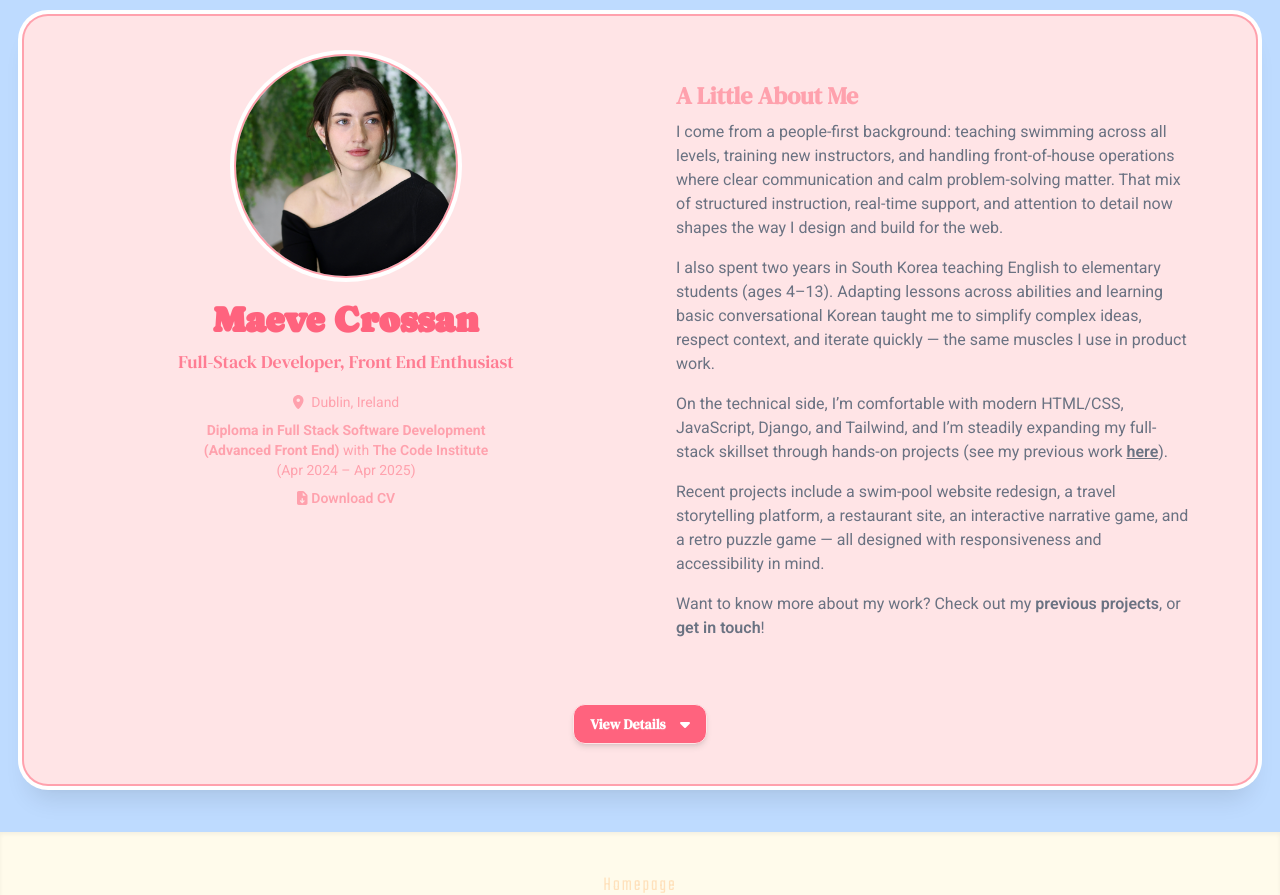
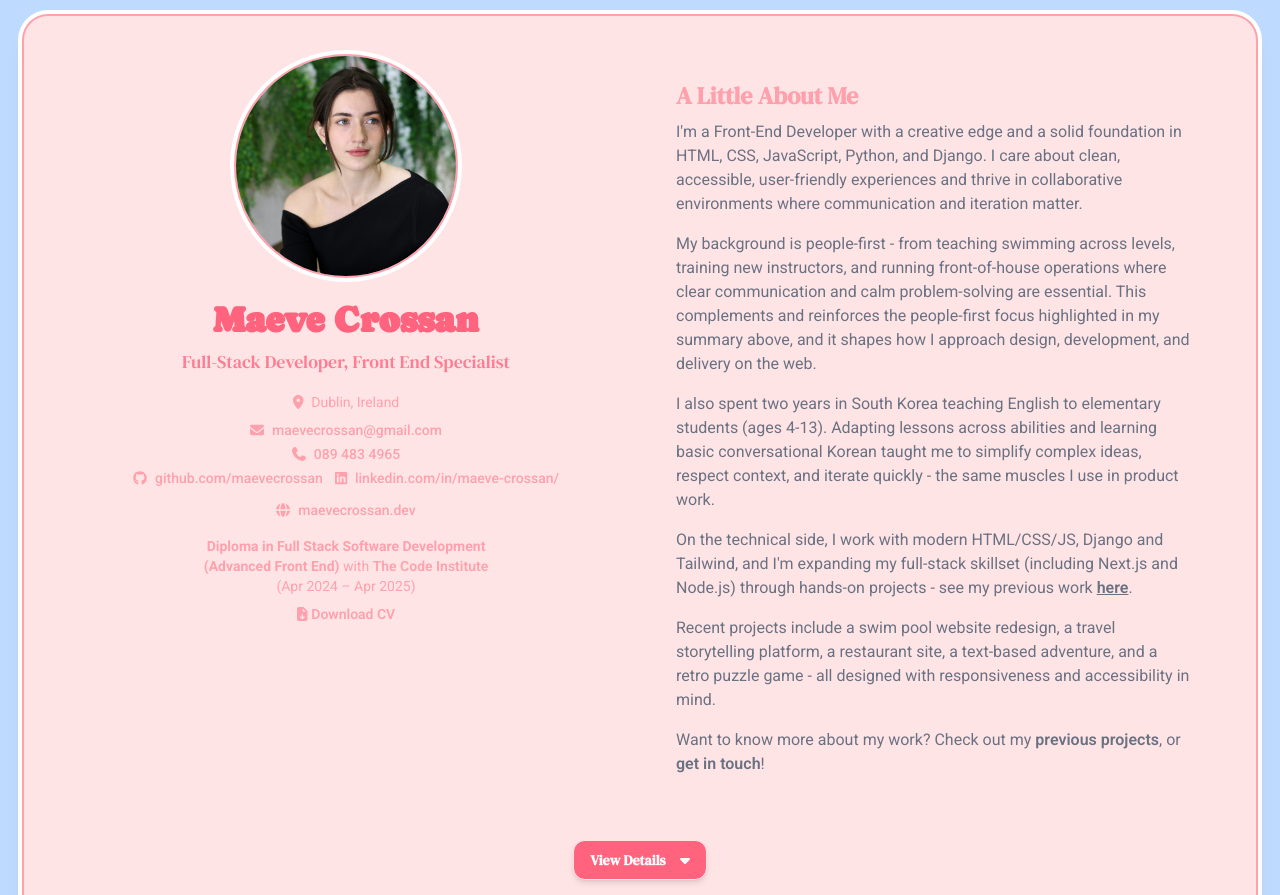
Before and after one commit to maevecrossan/my-portfolio, a Next.js app: page /about in a window 1280 px wide. Shown: the part 540-1435 px from the top of the page. Built offline with nearby package versions, Linux system fonts and the light colour scheme.

Commit message:
Add github icons to project links. Update introduction and remove tech skill pills.

```diff
--- a/src/app/about/page.js
+++ b/src/app/about/page.js
@@ -4,7 +4,15 @@ import Link from "next/link";
 import Image from 'next/image';
 import { useState } from 'react';
 import { FontAwesomeIcon } from '@fortawesome/react-fontawesome';
-import { faCaretDown, faLocationDot, faFileArrowDown } from '@fortawesome/free-solid-svg-icons';
+import {
+  faCaretDown,
+  faLocationDot,
+  faFileArrowDown,
+  faEnvelope,
+  faPhone,
+  faGlobe,
+} from '@fortawesome/free-solid-svg-icons';
+import { faGithub, faLinkedin } from '@fortawesome/free-brands-svg-icons';
 
 export default function AboutMePage() {
     const [open, setOpen] = useState(false);
@@ -40,7 +48,7 @@ export default function AboutMePage() {
                                 Maeve Crossan
                             </h4>
                             <h5 className="text-rose-400/80 mb-4 text-lg font-dmserif text-center">
-                                Full-Stack Developer, Front End Enthusiast
+                                Full-Stack Developer, Front End Specialist
                             </h5>
 
                             <div className="text-sm text-rose-300 text-center space-y-2">
@@ -48,7 +56,46 @@ export default function AboutMePage() {
                                     <FontAwesomeIcon icon={faLocationDot} className="mr-2 text-rose-300" />
                                     Dublin, Ireland
                                 </p>
-                                <p className="max-w-xs">
+                                {/* Contact */}
+                                <div className="flex flex-col items-center gap-1">
+                                    <a href="mailto:maevecrossan@gmail.com" className="inline-flex items-center gap-2 font-medium hover:underline">
+                                        <FontAwesomeIcon icon={faEnvelope} />
+                                        <span>maevecrossan@gmail.com</span>
+                                    </a>
+                                    <a href="tel:0894834965" className="inline-flex items-center gap-2 font-medium hover:underline">
+                                        <FontAwesomeIcon icon={faPhone} />
+                                        <span>089 483 4965</span>
+                                    </a>
+                                    <div className="flex flex-wrap items-center justify-center gap-3">
+                                        <a
+                                            href="https://github.com/maevecrossan"
+                                            target="_blank"
+                                            rel="noopener noreferrer"
+                                            className="inline-flex items-center gap-2 font-medium hover:underline"
+                                        >
+                                            <FontAwesomeIcon icon={faGithub} /> github.com/maevecrossan
+                                        </a>
+                                        <a
+                                            href="https://www.linkedin.com/in/maeve-crossan/"
+                                            target="_blank"
+                                            rel="noopener noreferrer"
+                                            className="inline-flex items-center gap-2 font-medium hover:underline"
+                                        >
+                                            <FontAwesomeIcon icon={faLinkedin} /> linkedin.com/in/maeve-crossan/
+                                        </a>
+                                        <a
+                                            href="https://maevecrossan.dev"
+                                            target="_blank"
+                                            rel="noopener noreferrer"
+                                            className="inline-flex items-center gap-2 font-medium hover:underline"
+                                        >
+                                            <FontAwesomeIcon icon={faGlobe} /> maevecrossan.dev
+                                        </a>
+                                    </div>
+                                </div>
+
+                                {/* Course blurb */}
+                                <p className="max-w-xs mt-2 mx-auto mt-4">
                                     <strong>Diploma in Full Stack Software Development (Advanced Front End)</strong>{' '}
                                     with{' '}
                                     <a
@@ -63,7 +110,7 @@ export default function AboutMePage() {
                                     (Apr 2024 – Apr 2025)
                                 </p>
                                 <p>
-                                    <a href="/path/to/cv.pdf" className="font-semibold hover:underline" target="_blank" rel="noopener noreferrer">
+                                    <a href="/cv.pdf" className="font-semibold hover:underline mt-4" target="_blank" rel="noopener noreferrer">
                                         <FontAwesomeIcon icon={faFileArrowDown} className="mr-1 text-rose-300" />
                                         Download CV
                                     </a>
@@ -71,41 +118,27 @@ export default function AboutMePage() {
                             </div>
                         </div>
 
-                        {/* RIGHT: bio */}
+                        {/* RIGHT: combined summary */}
                         <div className="m-2 md:m-6 text-md">
                             <h6 className="font-semibold font-dmserif text-rose-300 mb-2 text-lg md:text-2xl">A Little About Me</h6>
                             <p className="mb-4 text-gray-500">
-                                I come from a people-first background: teaching swimming across
-                                all levels, training new instructors, and handling front-of-house
-                                operations where clear communication and calm problem-solving
-                                matter. That mix of structured instruction, real-time support,
-                                and attention to detail now shapes the way I design and build
-                                for the web.
+                                I'm a Front-End Developer with a creative edge and a solid foundation in HTML, CSS, JavaScript, Python, and Django. I care about clean, accessible, user-friendly experiences and thrive in collaborative environments where communication and iteration matter.
                             </p>
                             <p className="mb-4 text-gray-500">
-                                I also spent two years in South Korea teaching English to
-                                elementary students (ages 4–13). Adapting lessons across
-                                abilities and learning basic conversational Korean taught me to
-                                simplify complex ideas, respect context, and iterate quickly —
-                                the same muscles I use in product work.
+                                My background is people-first - from teaching swimming across levels, training new instructors, and running front-of-house operations where clear communication and calm problem-solving are essential. This complements and reinforces the people-first focus highlighted in my summary above, and it shapes how I approach design, development, and delivery on the web.
                             </p>
                             <p className="mb-4 text-gray-500">
-                                On the technical side, I’m comfortable with modern HTML/CSS,
-                                JavaScript, Django, and Tailwind, and I’m steadily expanding my
-                                full-stack skillset through hands-on projects (see my previous
-                                work{' '}
-                                <a href="/previous-work" className="font-semibold underline">
-                                    here
-                                </a>
-                                ).
+                                I also spent two years in South Korea teaching English to elementary students (ages 4-13). Adapting lessons across abilities and learning basic conversational Korean taught me to simplify complex ideas, respect context, and iterate quickly - the same muscles I use in product work.
                             </p>
                             <p className="mb-4 text-gray-500">
-                                Recent projects include a swim-pool website redesign, a travel
-                                storytelling platform, a restaurant site, an interactive narrative
-                                game, and a retro puzzle game — all designed with responsiveness
-                                and accessibility in mind.
+                                On the technical side, I work with modern HTML/CSS/JS, Django and Tailwind, and I'm expanding my full-stack skillset (including Next.js and Node.js) through hands-on projects - see my previous work{' '}
+                                <a href="/previous-work" className="font-semibold underline">here</a>.
                             </p>
-                            <p className="mb-4 text-gray-500">Want to know more about my work? Check out my <a href="/previous-work" className="font-semibold hover:underline">previous projects</a>, or <a href="/contact" className="font-semibold hover:underline">get in touch</a>!
+                            <p className="mb-4 text-gray-500">
+                                Recent projects include a swim pool website redesign, a travel storytelling platform, a restaurant site, a text-based adventure, and a retro puzzle game - all designed with responsiveness and accessibility in mind.
+                            </p>
+                            <p className="mb-4 text-gray-500">
+                                Want to know more about my work? Check out my <a href="/previous-work" className="font-semibold hover:underline">previous projects</a>, or <a href="/contact" className="font-semibold hover:underline">get in touch</a>!
                             </p>
                         </div>
 
@@ -140,16 +173,16 @@ export default function AboutMePage() {
                                             back end development. (April 2025 – present).
                                         </li>
                                         <li>
-                                            <strong>Swimming Teacher &amp; Front of House</strong> — lesson planning and delivery,
+                                            <strong>Swimming Teacher &amp; Front of House</strong>  - lesson planning and delivery,
                                             customer support, bookings, waiting-list management, and training new teachers (Mar 2023 – present).
                                         </li>
                                         <li>
-                                            <strong>ESL Teacher (EPIK, South Korea)</strong> — lesson design &amp; delivery; cross-cultural communication
-                                            (Feb 2021 – Feb 2023).
+                                            <strong>ESL Teacher (EPIK, South Korea)</strong> - lesson design &amp; delivery; cross-cultural communication
+                                            (Feb 2021 - Feb 2023).
                                         </li>
                                         <li>
-                                            <strong>Lifeguard &amp; Swimming Teacher</strong> — progressed from in-water teacher to experienced instructor
-                                            (2014 – 2020).
+                                            <strong>Lifeguard &amp; Swimming Teacher</strong> - progressed from in-water teacher to experienced instructor
+                                            (2014 - 2020).
                                         </li>
                                     </ul>
                                 </div>
@@ -159,7 +192,7 @@ export default function AboutMePage() {
                                     <h6 className="font-semibold font-dmserif text-rose-300 mb-2 text-lg md:text-2xl">Education</h6>
                                     <ul className="list-disc list-outside space-y-2 pl-6 text-gray-500">
                                         <li>
-                                            Full Stack Software Development, Advanced Front End, Apr 2024 – Apr 2025, Code Institute (<Link href="https://api.accredible.com/v1/auth/invite?code=5a97c72029af66f61277&credential_id=a930bd8e-6681-4bbf-a5ef-f6b565007e45&url=https%3A%2F%2Fwww.credential.net%2Fa930bd8e-6681-4bbf-a5ef-f6b565007e45&ident=eca3c799-98aa-44a3-9b51-8d9e4c3b8658" target="_blank" rel="noopener noreferrer" className="hover:underline">View Certificate</Link>)
+                                            Full Stack Software Development, Advanced Front End, Apr 2024 - Apr 2025, Code Institute (<Link href="https://api.accredible.com/v1/auth/invite?code=5a97c72029af66f61277&credential_id=a930bd8e-6681-4bbf-a5ef-f6b565007e45&url=https%3A%2F%2Fwww.credential.net%2Fa930bd8e-6681-4bbf-a5ef-f6b565007e45&ident=eca3c799-98aa-44a3-9b51-8d9e4c3b8658" target="_blank" rel="noopener noreferrer" className="hover:underline">View Certificate</Link>)
                                         </li>
                                         <li>
                                             TrinityCert TESOL (Level 5), 2020
@@ -184,22 +217,67 @@ export default function AboutMePage() {
                                 </div>
 
                                 {/* Technical Skills */}
+                                <div className="border-t border-rose-200 pt-4 max-w-4xl">
+                                    <h6 className="font-semibold font-dmserif text-rose-300 mb-2 text-lg md:text-2xl">Technical Skills</h6>
+                                    <div className="space-y-2 text-gray-500">
+                                        <p><strong>Languages &amp; Tools:</strong> HTML5, CSS3, JavaScript (ES5 &amp; ES6+), Python, Node.js, Next.js</p>
+                                        <p><strong>Frameworks &amp; Libraries:</strong> React, React Router, Bootstrap, React-Bootstrap, Django, Django Allauth, Django Crispy Forms, Django Extensions, Flask, Axios (AJAX/data fetching), Tailwind CSS, jQuery</p>
+                                        <p><strong>Styling &amp; Design:</strong> Responsive and Accessible Web Design, Mobile-first Principles</p>
+                                        <p><strong>State &amp; Data Handling:</strong> RESTful APIs, JWT Authentication, OAuth2, Form Validation</p>
+                                        <p><strong>Testing, Linting &amp; Developer Tools:</strong> React Testing Library, Jest, Pylint, Django Extensions, Chrome DevTools</p>
+                                        <p><strong>Version Control &amp; Deployment:</strong> Git, GitHub, Gunicorn, Whitenoise (for Django deployment)</p>
+                                        <p><strong>Databases:</strong> PostgreSQL, SQLite (development), MongoDB, MySQL</p>
+                                        <p><strong>Other:</strong> Web Accessibility Principles (ARIA, semantic HTML), Agile Development, Microsoft Office Suite, AI Integration, Search Engine Optimization (SEO), Adobe Lightroom</p>
+                                    </div>
+                                </div>
+
+
+
+                                {/* Portfolio Projects */}
                                 <div className="border-t border-rose-200 pt-4">
-                                    <h6 className="font-semibold font-dmserif text-rose-300 mb-2 text-lg md:text-2xl">Technical Skills</h6>
-                                    <div className="max-w-3xl flex flex-wrap gap-2 text-sm ml-0.5">
-                                        {[
-                                            'HTML', 'CSS', 'JavaScript', 'Python', 'Django', 'Allauth', 'Tailwind CSS', 'Bootstrap',
-                                            'Flask', 'Next.js', 'Node.js', 'React.js', 'JQuery', 'AI Integration', 'Microsoft Suite',
-                                            'GitHub', 'Agile Methodologies', 'SQLite', 'PostGreSQL', 'Search Engine Optimization (SEO)', 'Adobe Lightroom',
-                                        ].map((s) => (
-                                            <span
-                                                key={s}
-                                                className="bg-white text-rose-700 px-3 py-1 m-0.5 rounded-full ring-2 ring-white ring-offset-2 ring-offset-rose-300"
-                                            >
-                                                {s}
-                                            </span>
-                                        ))}
-                                    </div>
+                                    <h6 className="font-semibold font-dmserif text-rose-300 mb-2 text-lg md:text-2xl">Portfolio Projects</h6>
+                                    <ul className="list-disc list-outside space-y-2 pl-6 text-gray-500">
+                                        <li>
+                                            <strong>Nomad Narratives</strong> — Travel Blog for Explorers
+                                            <div>Technologies Used: HTML, CSS, JavaScript, Python, Django, React.</div>
+                                            <div>
+                                                <FontAwesomeIcon icon={faGithub} className="mr-1"/>
+                                                 <a className="hover:underline" target="_blank" rel="noopener noreferrer" href="https://github.com/maevecrossan/nomad-narratives">github.com/maevecrossan/nomad-narratives</a>
+                                            </div>
+                                        </li>
+                                        <li>
+                                            <strong>La Luna</strong> — Restaurant Information and Booking System
+                                            <div>Technologies Used: HTML, CSS, JavaScript, Python, Django, React.</div>
+                                            <div>
+                                                <FontAwesomeIcon icon={faGithub} className="mr-1"/>
+                                                 <a className="hover:underline" target="_blank" rel="noopener noreferrer" href="https://github.com/maevecrossan/la-luna">github.com/maevecrossan/la-luna</a>
+                                            </div>
+                                        </li>
+                                        <li>
+                                            <strong>Echoes of the Abyss</strong> — Text-based Choose Your Own Adventure Game (Python based)
+                                            <div>Technologies Used: HTML, CSS, JavaScript, Python</div>
+                                            <div>
+                                                <FontAwesomeIcon icon={faGithub} className="mr-1"/>
+                                                 <a className="hover:underline" target="_blank" rel="noopener noreferrer" href="https://github.com/maevecrossan/echoes-of-the-abyss">github.com/maevecrossan/echoes-of-the-abyss</a>
+                                            </div>
+                                        </li>
+                                        <li>
+                                            <strong>Byte Battles</strong> - Retro style Tic-Tac-Toe Game (JavaScript based)
+                                            <div>Technologies Used: HTML, CSS, JavaScript</div>
+                                            <div>
+                                                <FontAwesomeIcon icon={faGithub} className="mr-1"/>
+                                                 <a className="hover:underline" target="_blank" rel="noopener noreferrer" href="https://github.com/maevecrossan/byte-battles">github.com/maevecrossan/byte-battles</a>
+                                            </div>
+                                        </li>
+                                        <li>
+                                            <strong>Peaceful Path</strong> - Mindfulness Company (HTML &amp; CSS based)
+                                            <div>Technologies Used: HTML, CSS.</div>
+                                            <div>
+                                                <FontAwesomeIcon icon={faGithub} className="mr-1"/>
+                                                 <a className="hover:underline" target="_blank" rel="noopener noreferrer" href="https://github.com/maevecrossan/peaceful-path">github.com/maevecrossan/peaceful-path</a>
+                                            </div>
+                                        </li>
+                                    </ul>
                                 </div>
 
                                 {/* Soft Skills */}
```
